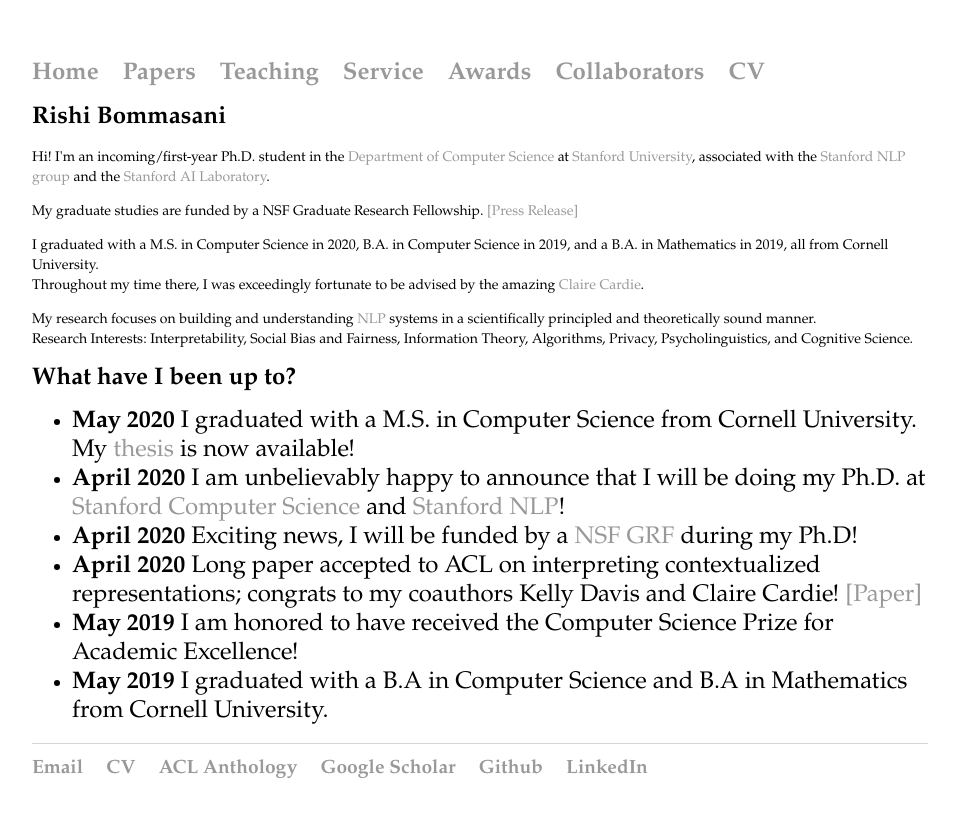
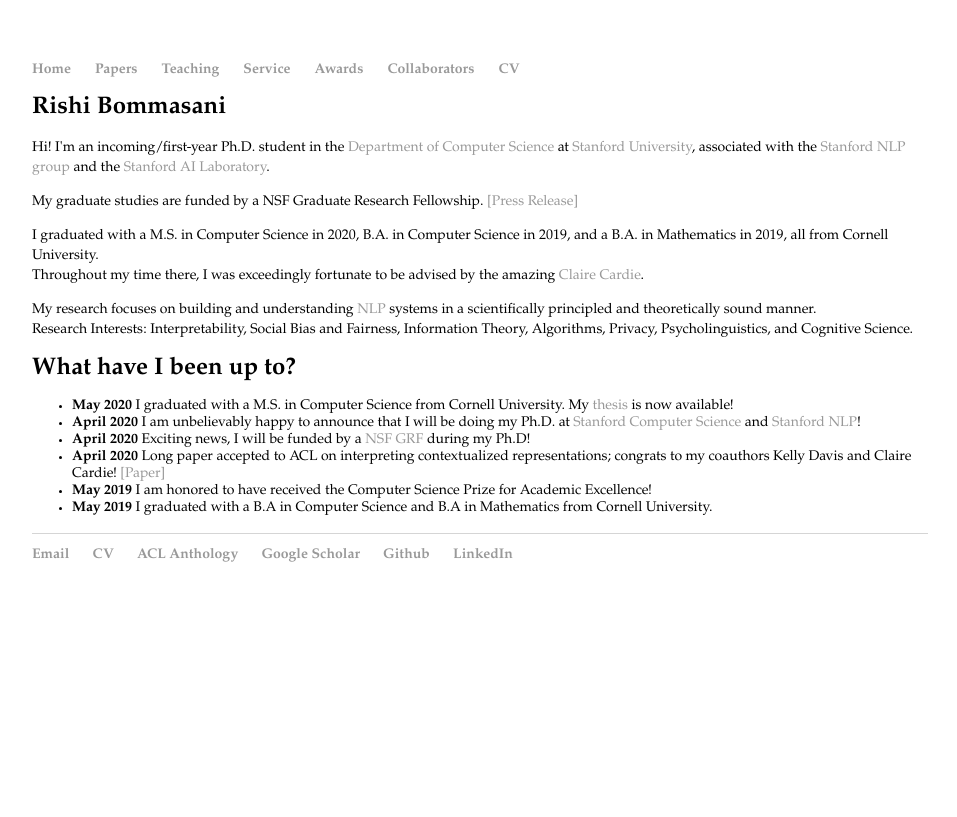
Before and after one commit to rishibommasani/rishibommasani.github.io, a Jekyll site: the page built from index.html, in a window 1280 px wide. Shown: the top 817 px of the page, without its empty margins (160-1117 px from the left). Built offline with Jekyll 4.4.1, drawn with Linux system fonts in a browser that asks for light colours.

Commit message:
Update main.css

```diff
--- a/css/main.css
+++ b/css/main.css
@@ -41,5 +41,5 @@
 
 ul li {
     font-family: Palatino, "Palatino Linotype", "Palatino LT STD", "Book Antiqua", Georgia, serif;
-    font-size: 1.5em;
+    font-size: 14px;
 }
```
